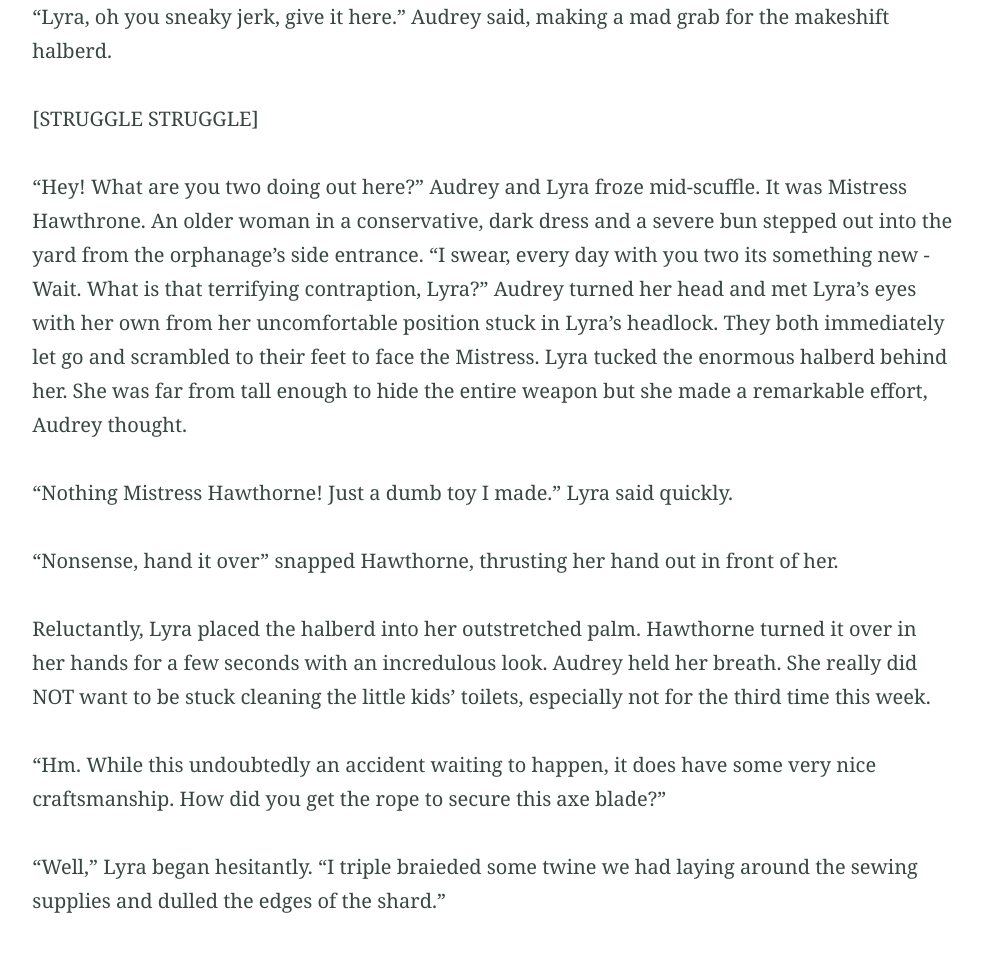
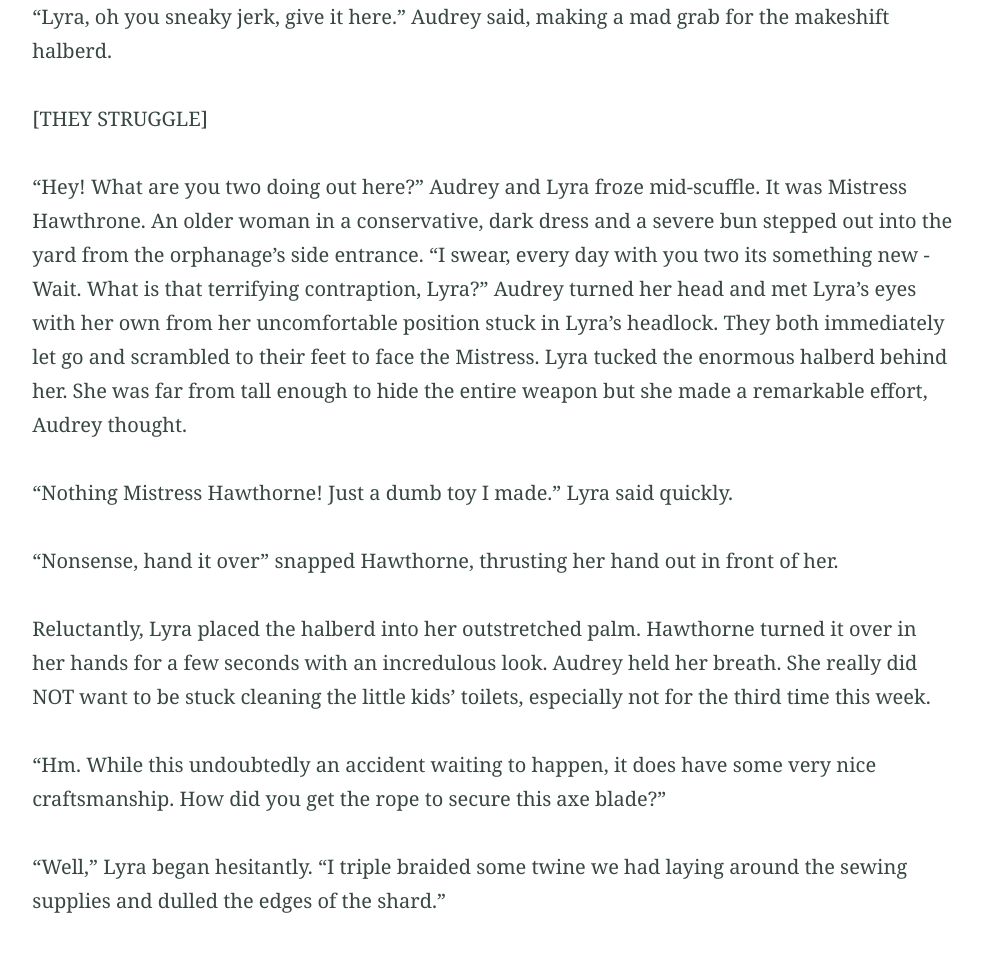
Before and after one commit to sraybuck/webcomic, a Jekyll site: the page built from chapters/flashback1.md, in a window 1280 px wide and 1400 px high, scrolled down 2118 px. Shown: the part 155-1113 px from the top of the window, without its empty margins (147-1130 px from the left). Built offline with Jekyll 4.4.1, drawn with Linux system fonts in a browser that asks for light colours.

Commit message:
cosmetic updates for archiving

```diff
--- a/chapters/flashback1.md
+++ b/chapters/flashback1.md
@@ -45,7 +45,7 @@ A long, thick tree branch formed the staff of the weapon with a misshapen, point
 
 "Lyra, oh you sneaky jerk, give it here." Audrey said, making a mad grab for the makeshift halberd.
 
-[STRUGGLE STRUGGLE]
+[THEY STRUGGLE]
 
 "Hey! What are you two doing out here?" Audrey and Lyra froze mid-scuffle. It was Mistress Hawthrone. An older woman in a conservative, dark dress and a severe bun stepped out into the yard from the orphanage's side entrance. "I swear, every day with you two its something new - Wait. What is that terrifying contraption, Lyra?" Audrey turned her head and met Lyra's eyes with her own from her uncomfortable position stuck in Lyra's headlock. They both immediately let go and scrambled to their feet to face the Mistress. Lyra tucked the enormous halberd behind her. She was far from tall enough to hide the entire weapon but she made a remarkable effort, Audrey thought.
 
@@ -57,7 +57,7 @@ Reluctantly, Lyra placed the halberd into her outstretched palm. Hawthorne turne
 
 "Hm. While this undoubtedly an accident waiting to happen, it does have some very nice craftsmanship. How did you get the rope to secure this axe blade?"
 
-"Well," Lyra began hesitantly. "I triple braieded some twine we had laying around the sewing supplies and dulled the edges of the shard."
+"Well," Lyra began hesitantly. "I triple braided some twine we had laying around the sewing supplies and dulled the edges of the shard."
 
 "Hm. Smart." Hawthorn turned to Audrey. "Well, Ward? What were you planning to do with this?" she asked, eyeing the odd display of pots and bowls in the yard.
 
```
Also changed, not shown: chapters.md (+0 -1 lines), chapters/chapter1.md (+1 -3 lines), chapters/flashback2.md (deleted, +0 -4 lines).
